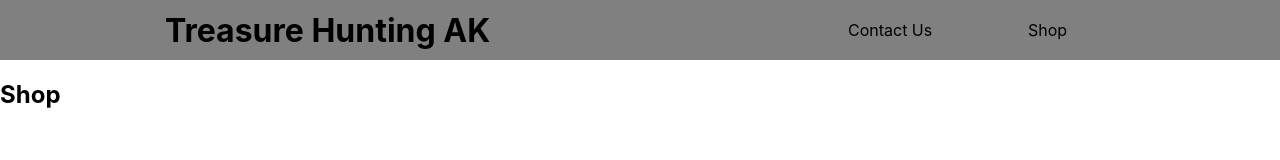
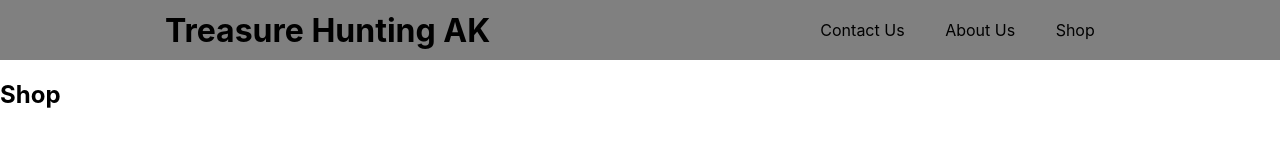
Before and after one commit to Treasure-Hunting-AK/treasurehuntingak, a Next.js app: page /shop in a window 1280 px wide. Shown: the top 160 px of the page. Built offline with nearby package versions, Linux system fonts and the light colour scheme.

Commit message:
added link to about page in nav

```diff
--- a/components/nav.js
+++ b/components/nav.js
@@ -17,6 +17,9 @@ export default function Nav() {
             <Link href='/contact'>Contact Us</Link>
           </p>
           <p>
+            <Link href='/about'>About Us</Link>
+          </p>
+          <p>
             <Link href='/shop'>Shop</Link>
           </p>
         </nav>
```
